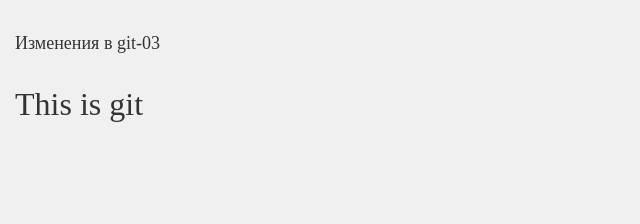
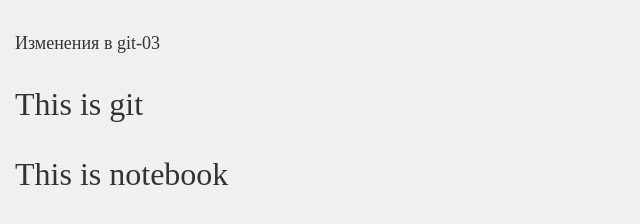
Before and after one commit to anatoliy19/git-03, a plain HTML site: page index.html in a window 1280 px wide. Shown: the whole page, without its empty margins (0-640 px from the left). Drawn offline with nearby package versions, Linux system fonts and the light colour scheme.

Commit message:
Second commit

```diff
--- a/index.html
+++ b/index.html
@@ -14,7 +14,9 @@
     <h1>This is git</h1>
   </div>
 
-
+  <div class="notebook">
+    <h1>This is notebook</h1>
+  </div>
 
 
 </body>
```
